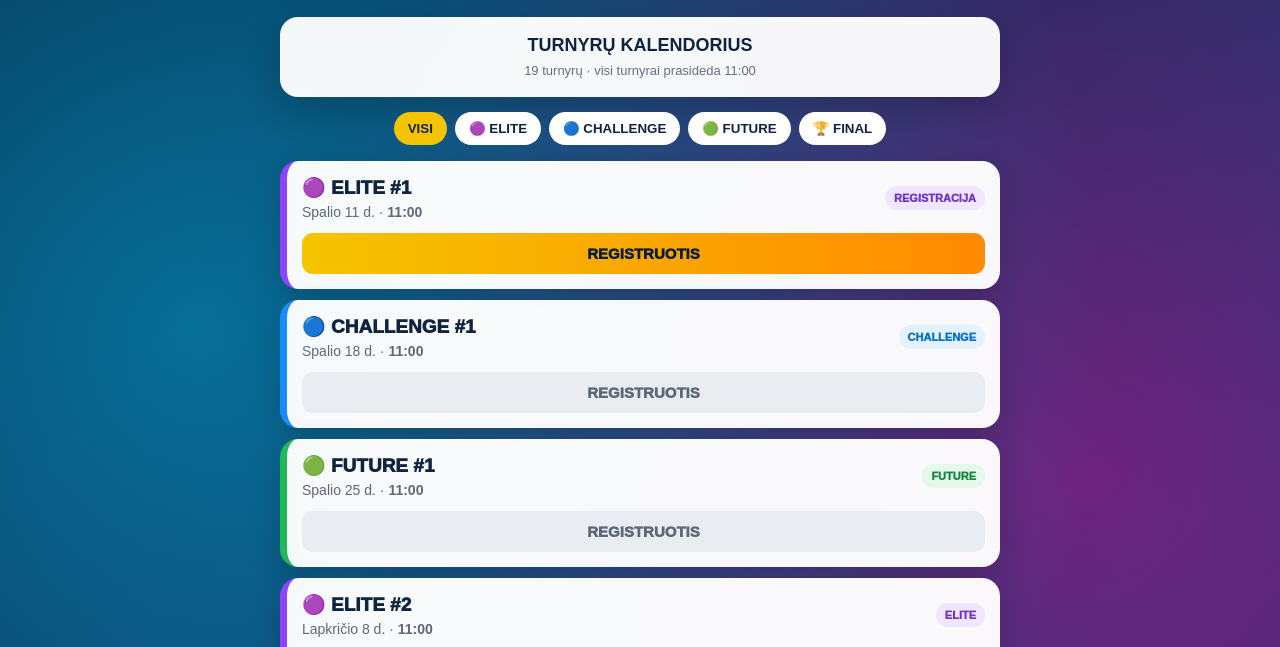
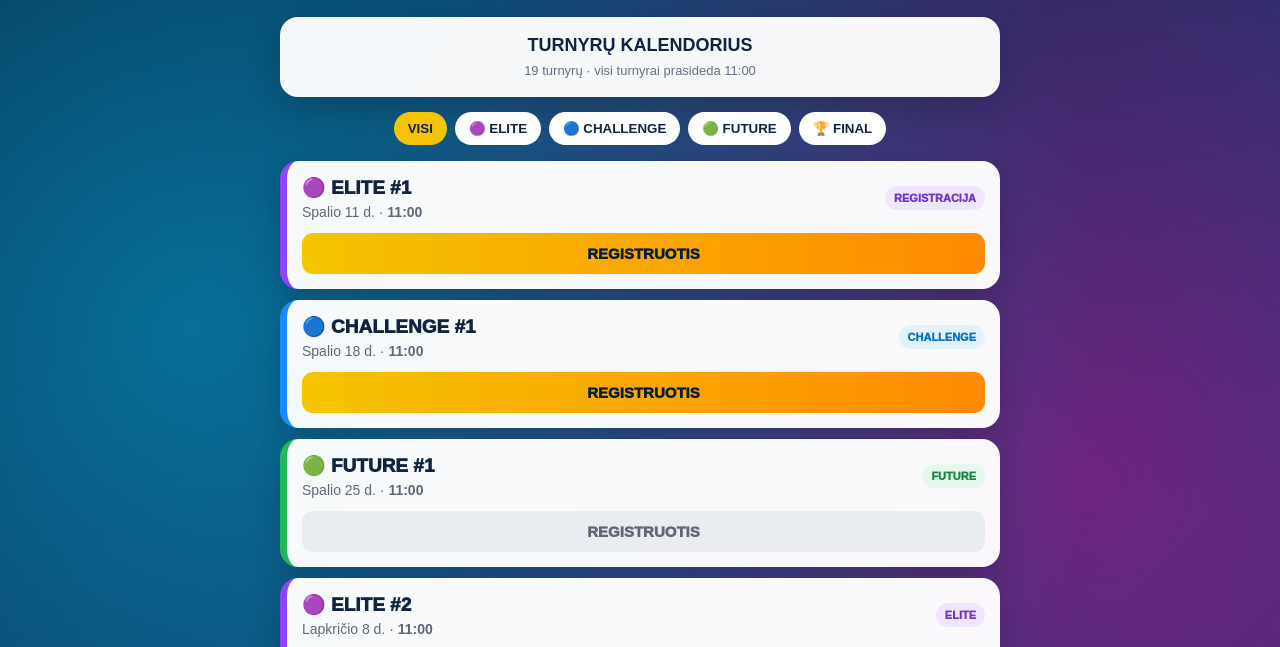
Before and after one commit to arturasbekis-png/Elite-turnyras, a plain HTML site: page index.html in a window 1280 px wide. Shown: the part 141-788 px from the top of the page. Drawn offline with Linux system fonts and the light colour scheme.

Commit message:
Prijungta CHALLENGE #1 registracija

```diff
--- a/index.html
+++ b/index.html
@@ -67,7 +67,7 @@ body{min-height:100vh;background:radial-gradient(circle at 15% 15%,rgba(0,210,25
     </div>
     <span class="badge">CHALLENGE</span>
   </div>
-  <button class="register pending" type="button">REGISTRUOTIS</button>
+  <a class="register" href="https://forms.cloud.microsoft/Pages/ResponsePage.aspx?id=DQSIkWdsW0yxEjajBLZtrQAAAAAAAAAAAAN__iaUIAhUMzExQzdVVEZCVVZCQkc1VjIzWTFJSllSVS4u" target="_blank" rel="noopener noreferrer">REGISTRUOTIS</a>
 </article>
 <article class="event start" data-type="start">
   <div class="event-top">
```
